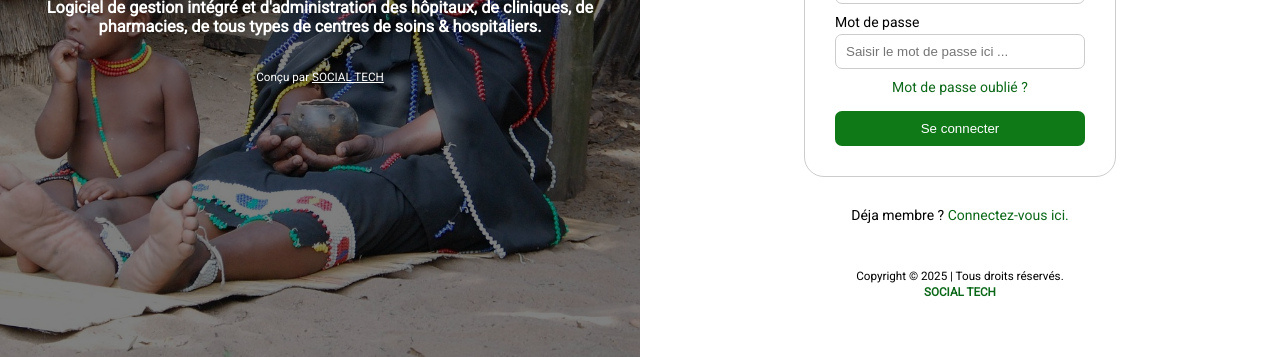
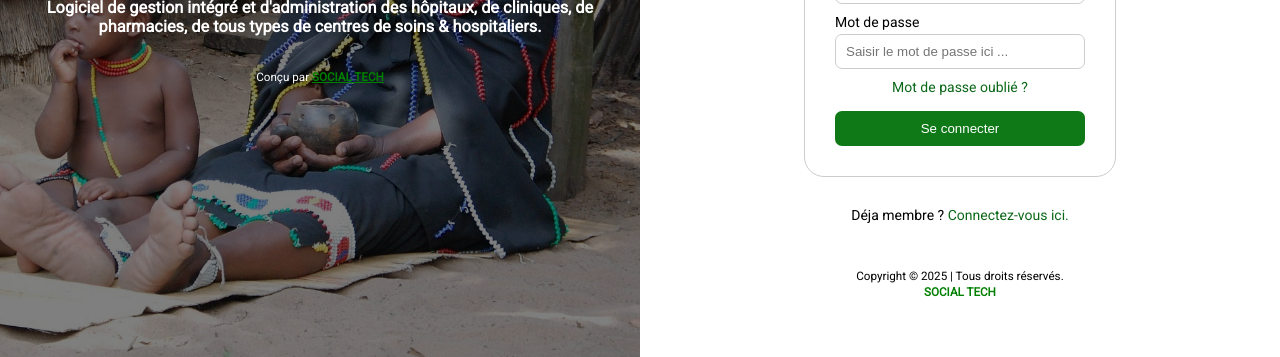
Before and after one commit to ABENIKokouBernard/authentication_gate, a plain HTML site: page auth/registration.html in a window 1280 px wide. Shown: the part 393-750 px from the top of the page. Drawn offline with Linux system fonts and the light colour scheme.

Commit message:
Mise à jour

```diff
--- a/auth/registration.html
+++ b/auth/registration.html
@@ -27,7 +27,7 @@
 
 
                         <small>
-                            Conçu par <a class="text-white" href=""><u>SOCIAL TECH</u></a>
+                            Conçu par <a class="text-white" href="https://www.linkedin.com/company/social-techs/" style="color: green;"><strong><u>SOCIAL TECH</u></strong></a>
                         </small>
                     </div>
                 </div>
@@ -82,8 +82,8 @@
                 <p class="text-center">
                     <small>
                         Copyright &copy; 2025 | Tous droits réservés.<br />
-                        <a href="">
-                            <b>SOCIAL TECH</b>
+                        <a href="https://www.linkedin.com/company/social-techs/" style="color: green;">
+                            <b><strong>SOCIAL TECH</strong></b>
                         </a>
                     </small>
                 </p>
```
Also changed, not shown: index.html (+3 -3 lines).
